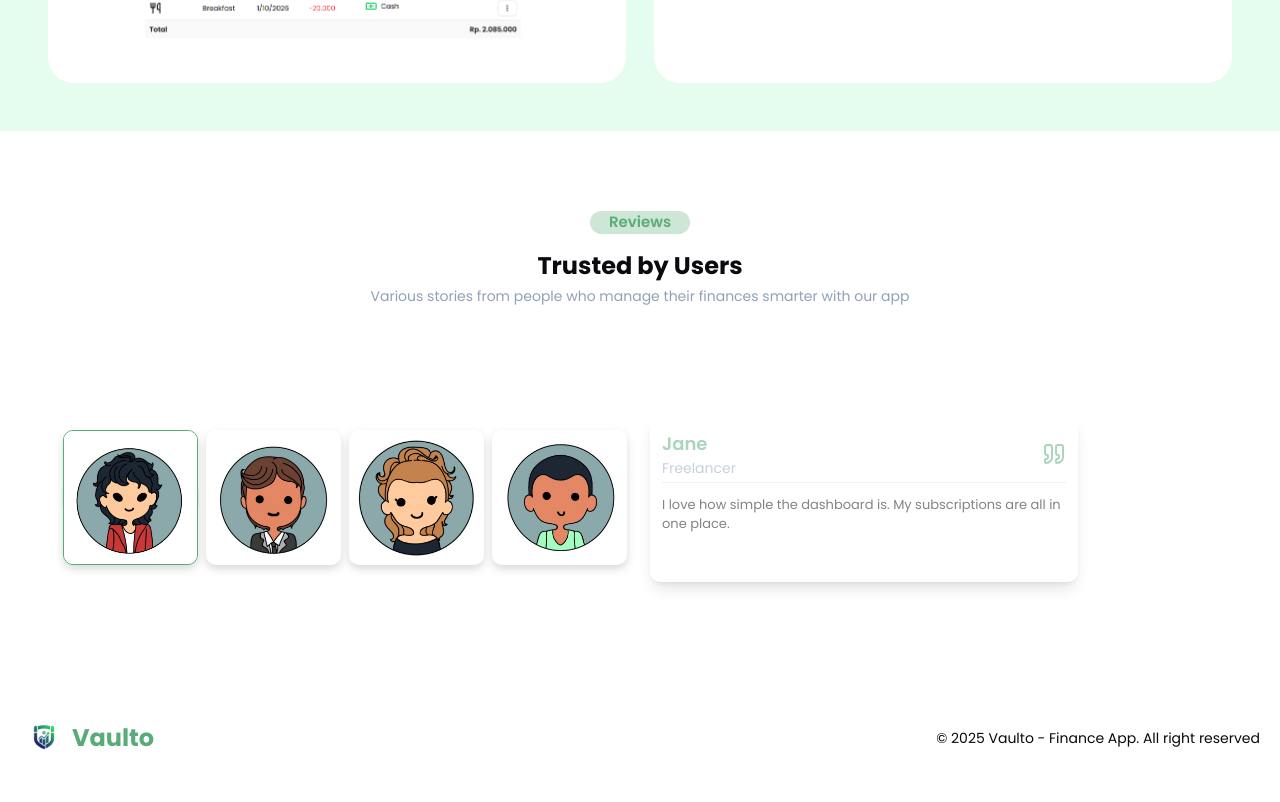
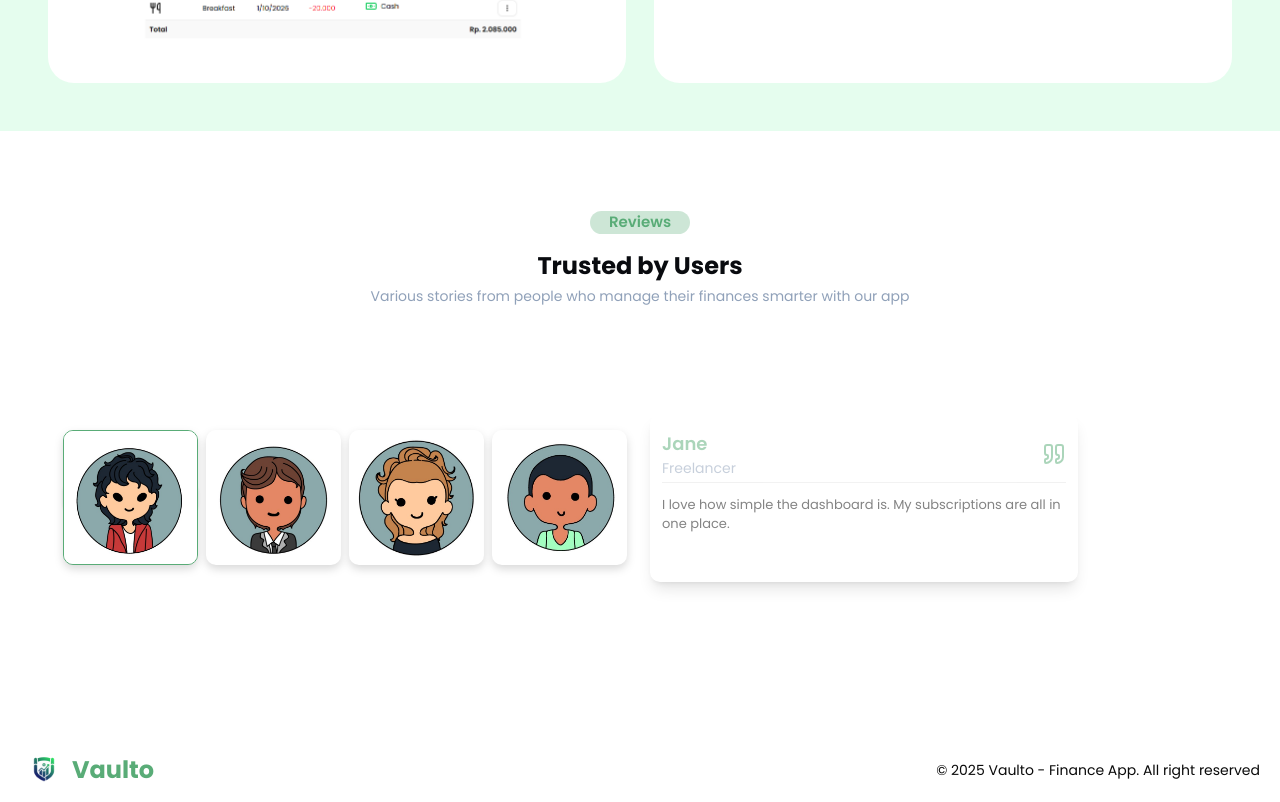
Before and after one commit to mrakasondara/finance-app, a Next.js app: page / in a window 1280 px wide. Shown: the part 1877-2679 px from the top of the page. Before the commit the page ends 2647 px from the top, so only its background shows below. Built offline with nearby package versions, Linux system fonts and the light colour scheme.

Commit message:
feat : add footer

```diff
--- a/src/components/layout/Footer.jsx
+++ b/src/components/layout/Footer.jsx
@@ -8,7 +8,7 @@ export const Footer = () => {
     <footer
       className={`${
         isAuth ? "hidden" : "flex justify-between"
-      } items-center gap-3 px-5 py-2`}
+      } items-center gap-3 px-5 py-2 mt-[5rem] lg:mt-[2rem]`}
     >
       <div className="flex gap-1 items-center justify-center">
         <img
@@ -22,8 +22,8 @@ export const Footer = () => {
         <h1 className="text-2xl font-bold text-main">Vaulto</h1>
       </div>
       <p className="text-sm">
-        &copy; {new Date().getFullYear()} Vaulto - Finance App. All right
-        reserved
+        &copy; {new Date().getFullYear()} Vaulto - Finance App. {""}
+        <span className="hidden lg:inline">All right reserved</span>
       </p>
     </footer>
   );
```
